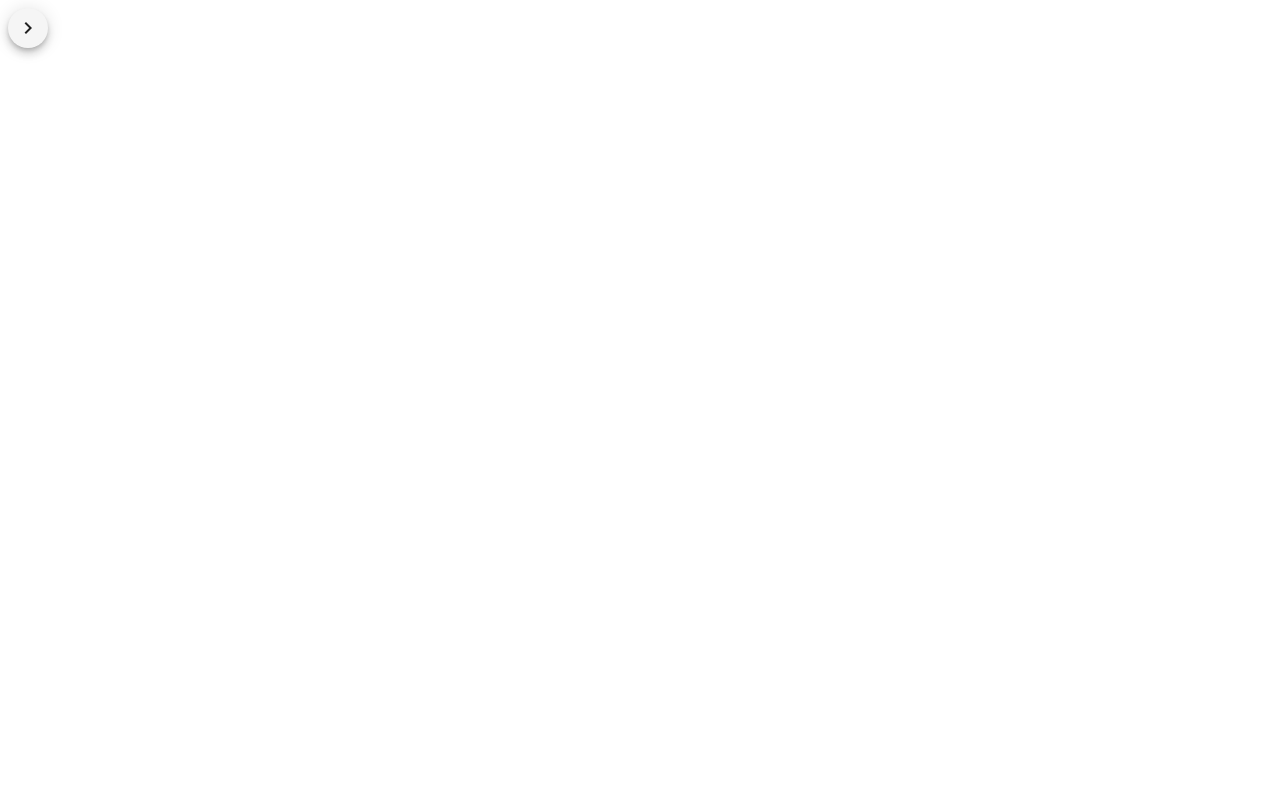
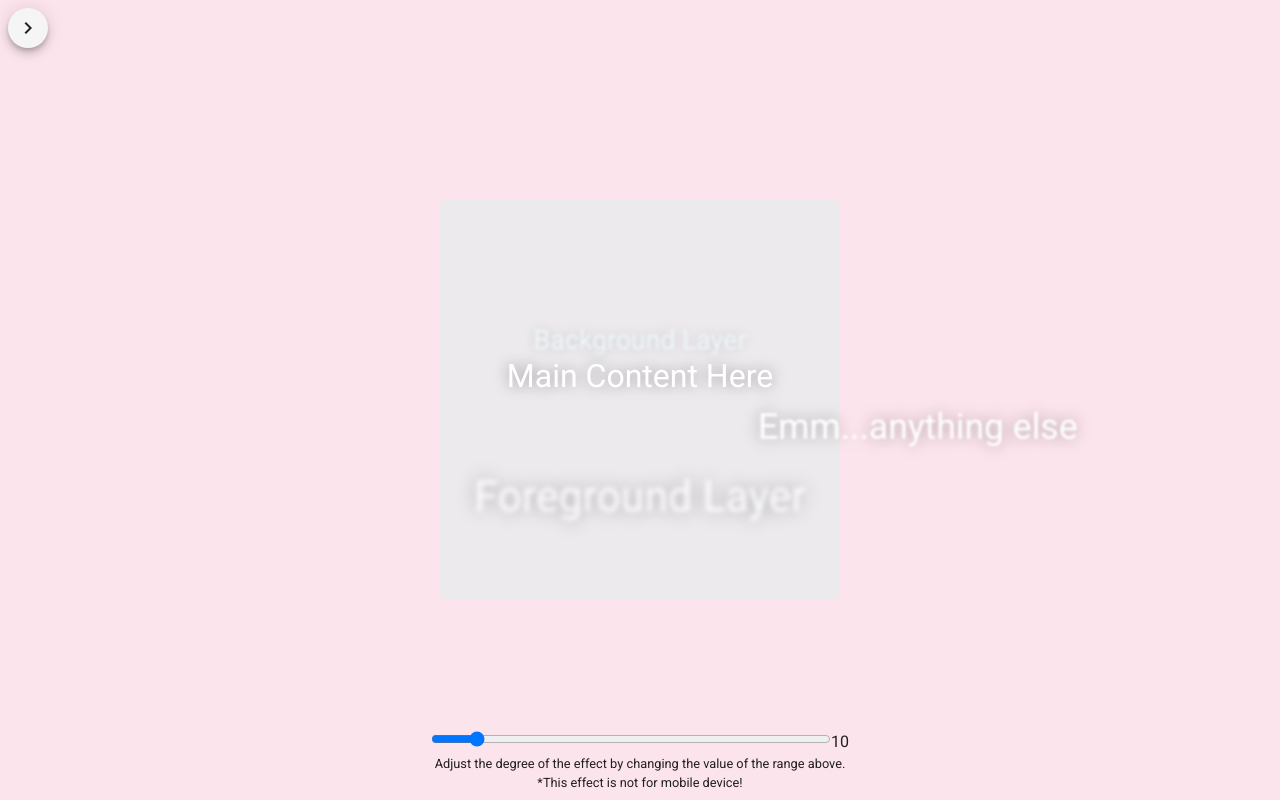
Before and after one commit to zfanli/ui, a Vue app: page /#/mouse-move-parallax in a window 1280 px wide. Built offline with nearby package versions, Linux system fonts and the light colour scheme.

Commit message:
Add mouse move parallax demo

```diff
--- a/src/App.vue
+++ b/src/App.vue
@@ -116,6 +116,11 @@ export default {
             link: "parallax-pure-css",
             icon: "mdi-link",
           },
+          {
+            name: "Parallax: Mouse Move",
+            link: "mouse-move-parallax",
+            icon: "mdi-link",
+          },
         ],
       },
     },
--- a/src/router/index.js
+++ b/src/router/index.js
@@ -82,6 +82,14 @@ const routes = [
         /* webpackChunkName: "ParallaxPureCss" */ "../views/ParallaxPureCss.vue"
       ),
   },
+  {
+    path: "/mouse-move-parallax",
+    name: "MouseMoveParallax",
+    component: () =>
+      import(
+        /* webpackChunkName: "MouseMoveParallax" */ "../views/MouseMoveParallax.vue"
+      ),
+  },
 ];
 
 const router = new VueRouter({
--- /dev/null
+++ b/src/views/MouseMoveParallax.vue
@@ -0,0 +1,118 @@
+<template>
+  <div class="parallax-wrapper">
+    <div class="stage" ref="stage">
+      <div class="layer background">Background Layer</div>
+      <div class="layer main-content">Main Content Here</div>
+      <div class="layer other-content">Emm...anything else</div>
+      <div class="layer foreground">Foreground Layer</div>
+    </div>
+    <div class="offset">
+      <input type="range" v-model="offset" min="0" max="100" />
+      <span>{{ offset }}</span>
+      <small class="d-block text-center">
+        Adjust the degree of the effect by changing the value of the range
+        above.
+      </small>
+      <small class="d-block text-center">
+        *This effect is not for mobile device!
+      </small>
+    </div>
+  </div>
+</template>
+
+<script>
+export default {
+  data: () => ({
+    offset: 10,
+  }),
+  mounted() {
+    window.addEventListener("mousemove", this.parallax);
+  },
+  destroyed() {
+    window.removeEventListener("mousemove", this.parallax);
+  },
+  methods: {
+    parallax(e) {
+      const { clientX, clientY } = e,
+        { innerWidth, innerHeight } = window,
+        // the offset result should be arranged between the range of [-offset, offset],
+        // so we can use the half of the window size to settle the middle lines of the viewpoint as the
+        // calculation base, we'll get a negative value of both axes if the cursor is moved to the top
+        // side to the x axis middle line or moved to the left side to the y axis middle line
+        offsetX = innerWidth / 2,
+        offsetY = innerHeight / 2,
+        // rotate the target base on the y axis means it'll be rotated in the horizontal direction,
+        // so we use the x value of movements of the cursor to calculate the result angles
+        rotateY = ((clientX - offsetX) / offsetX) * this.offset + "deg",
+        // and similarly we use the y value of movements of the cursor to calculate the rotateX angles,
+        // note that the x axis rotation move upward if it get a positive angle but we'll get a negative
+        // value if the cursor is moved to top side to the x axis, we want the target actually be rotated
+        // toward to the cursor, to do so we just reverse the value of the calculation
+        rotateX = -1 * ((clientY - offsetY) / offsetY) * this.offset + "deg";
+
+      this.$refs.stage.style.transform = `rotateX(${rotateX}) rotateY(${rotateY}) rotateZ(0deg)`;
+    },
+  },
+};
+</script>
+
+<style lang="scss" scoped>
+.parallax-wrapper {
+  height: 100vh;
+  background: #fce4ec;
+  perspective: 1000px;
+  display: flex;
+  align-items: center;
+  justify-content: center;
+  overflow: hidden;
+
+  .stage {
+    background-color: #e0f2f180;
+    width: 400px;
+    height: 400px;
+    position: relative;
+    display: flex;
+    flex-direction: column;
+    justify-content: center;
+    align-items: center;
+    transform: rotateZ(0deg);
+    transform-style: preserve-3d;
+
+    .layer {
+      font-size: 2rem;
+      color: white;
+      text-shadow: 0 0 15px rgb(0 0 0 / 40%);
+
+      &.background {
+        transform: translate3d(0, 0, -200px);
+        filter: blur(2px);
+      }
+
+      &.main-content {
+        transform: translate3d(0, 0, 0);
+      }
+
+      &.other-content {
+        transform: translate3d(250px, 0, 100px);
+        filter: blur(1px);
+      }
+
+      &.foreground {
+        transform: translate3d(0, 0, 250px);
+        filter: blur(2px);
+      }
+    }
+  }
+
+  .offset {
+    position: fixed;
+    left: 50%;
+    bottom: 0.5rem;
+    transform: translateX(-50%);
+
+    input {
+      width: 400px;
+    }
+  }
+}
+</style>
--- a/src/views/ParallaxPureCss.vue
+++ b/src/views/ParallaxPureCss.vue
@@ -34,6 +34,7 @@ export default {};
   overflow-x: hidden;
   overflow-y: auto;
   // overflow: hidden;
+  scroll-snap-type: y mandatory;
 
   &,
   * {
@@ -47,6 +48,7 @@ export default {};
     background-color: tomato;
     position: relative;
     z-index: 30;
+    scroll-snap-align: start;
   }
 
   .parallax-group {
@@ -54,6 +56,7 @@ export default {};
     position: relative;
     transform-style: preserve-3d;
     z-index: 20;
+    scroll-snap-align: start;
 
     &.parallax-group1 {
       & > .parallax-layer:first-child {
@@ -88,7 +91,9 @@ export default {};
     @include align-center();
     height: 100vh;
     background-color: teal;
-    z-index: 0;
+    position: relative;
+    z-index: 20;
+    scroll-snap-align: start;
   }
 }
 </style>
```
